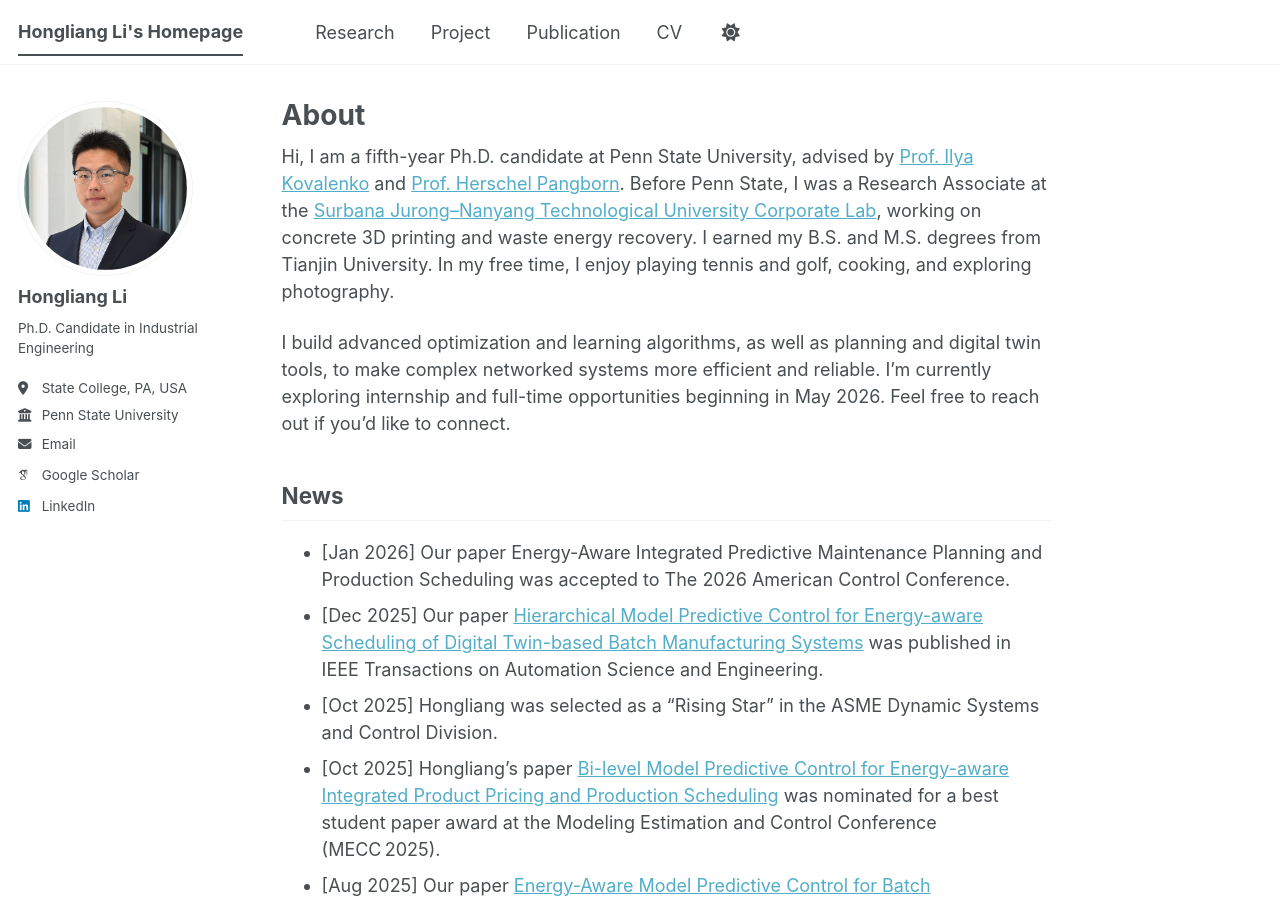
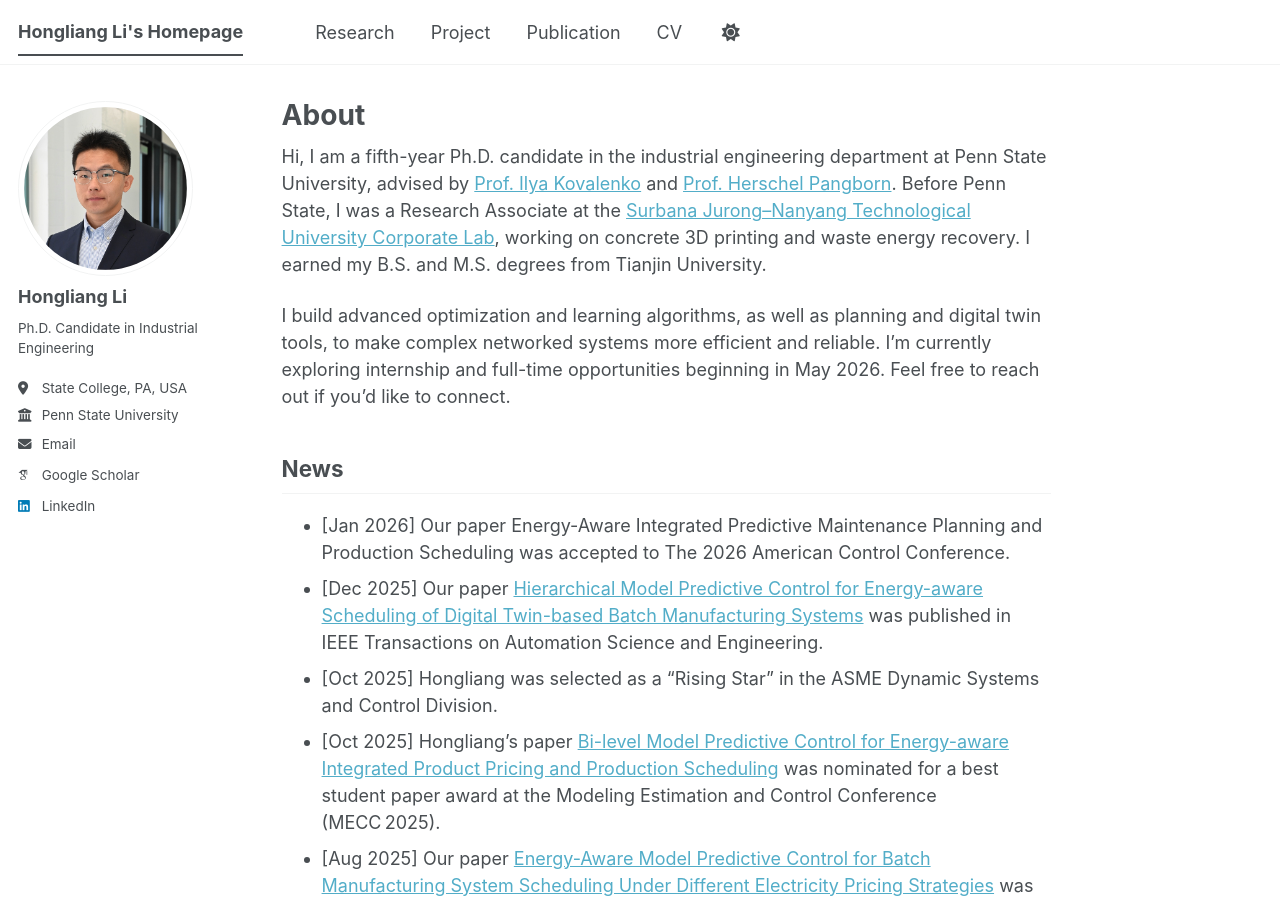
Before and after one commit to HongliangLiPSU/honglianglipsu.github.io, a Jekyll site: the page built from _pages/about.md, in a window 1280 px wide and 900 px high. Built offline with Jekyll 4.4.1, drawn with Linux system fonts in a browser that asks for light colours; some web fonts are replaced; a script bundle is joined from its source files by our own code; library files that are not in the unit come from our copies.

Commit message:
refine introduction in about.md for improved clarity and flow

```diff
--- a/_pages/about.md
+++ b/_pages/about.md
@@ -7,10 +7,9 @@ redirect_from:
   - /about.html
 ---
 
-Hi, I am a fifth-year Ph.D. candidate at Penn State University, advised by [Prof. Ilya Kovalenko](https://www.caislab.com/) and [Prof. Herschel Pangborn](http://www.paclab.info/).
-Before Penn State, I was a Research Associate at the [Surbana Jurong–Nanyang Technological University Corporate Lab](https://www.ntu.edu.sg/sj-ntu), working on concrete 3D printing and waste energy recovery. I earned my B.S. and M.S. degrees from Tianjin University. In my free time, I enjoy playing tennis and golf, cooking, and exploring photography.
+Hi, I am a fifth-year Ph.D. candidate in the industrial engineering department at Penn State University, advised by [Prof. Ilya Kovalenko](https://www.caislab.com/) and [Prof. Herschel Pangborn](http://www.paclab.info/). Before Penn State, I was a Research Associate at the [Surbana Jurong–Nanyang Technological University Corporate Lab](https://www.ntu.edu.sg/sj-ntu), working on concrete 3D printing and waste energy recovery. I earned my B.S. and M.S. degrees from Tianjin University.
 
- I build advanced optimization and learning algorithms, as well as planning and digital twin tools, to make complex networked systems more efficient and reliable. I’m currently exploring internship and full-time opportunities beginning in May 2026. Feel free to reach out if you’d like to connect.
+I build advanced optimization and learning algorithms, as well as planning and digital twin tools, to make complex networked systems more efficient and reliable. I’m currently exploring internship and full-time opportunities beginning in May 2026. Feel free to reach out if you’d like to connect.
 
 
 
```
